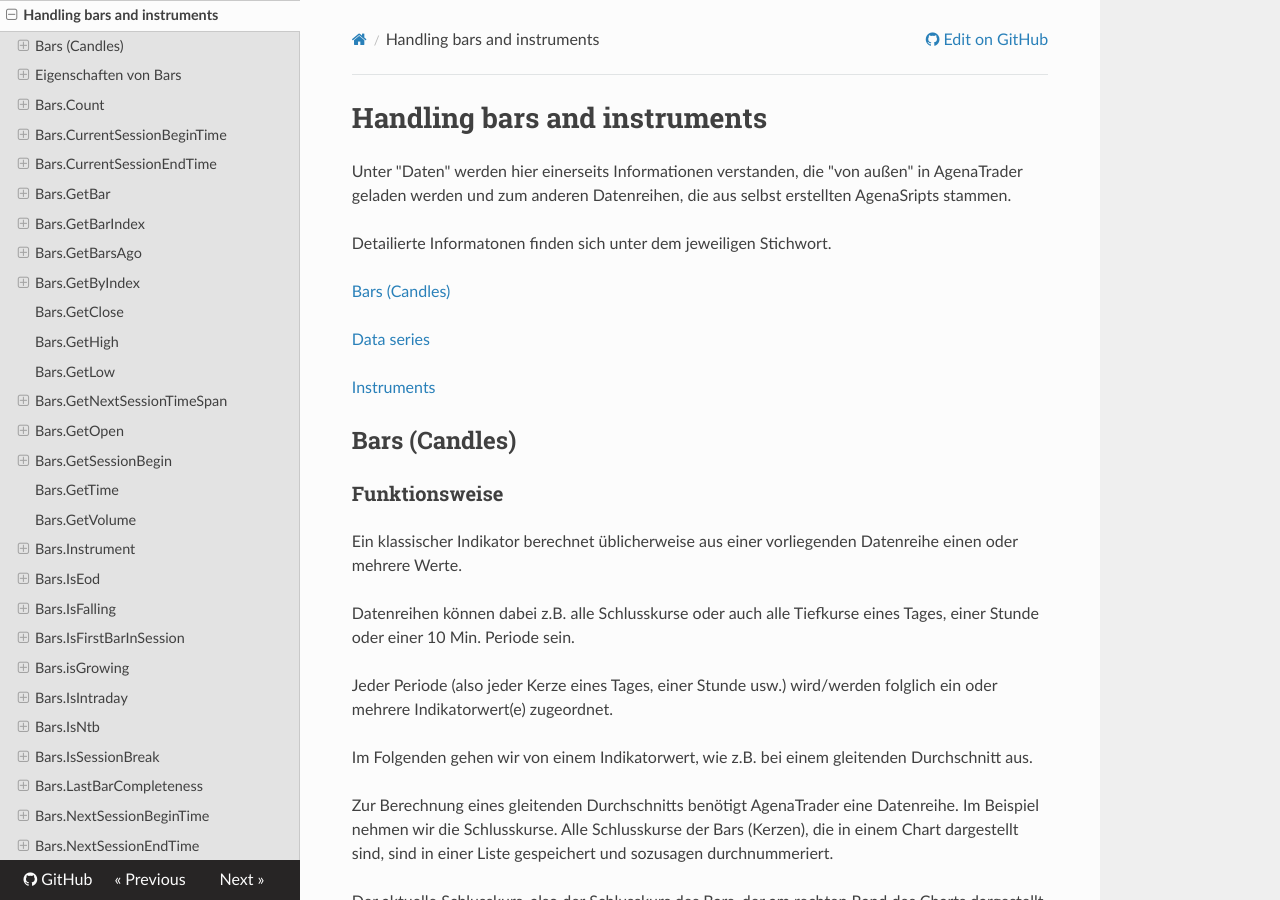
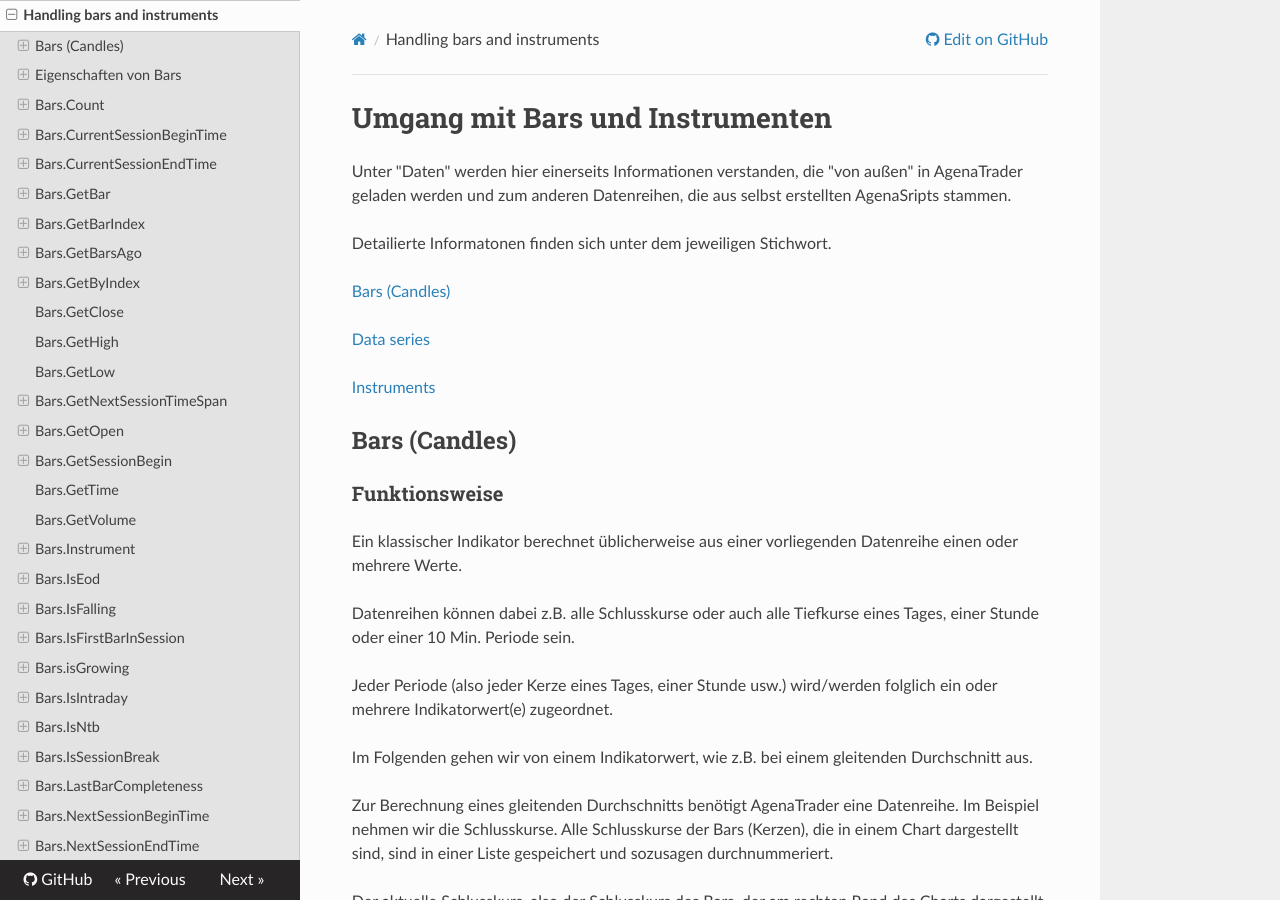
Before and after one commit to AgenaTrader/AgenaScript-documentation-de, an MkDocs documentation site: the page built from sources/handling_bars_and_instruments.md, in a window 1280 px wide and 900 px high. Built offline with MkDocs 1.6.1, drawn with Linux system fonts in a browser that asks for light colours; nearby versions of some CDN libraries; old or Windows-style settings are respelled for this version of MkDocs.

Commit message:
Update handling_bars_and_instruments.md

```diff
--- a/sources/handling_bars_and_instruments.md
+++ b/sources/handling_bars_and_instruments.md
@@ -1,4 +1,4 @@
-#Handling bars and instruments
+#Umgang mit Bars und Instrumenten
 
 Unter "Daten" werden hier einerseits Informationen verstanden, die "von außen" in AgenaTrader geladen werden und zum anderen Datenreihen, die aus selbst erstellten AgenaSripts stammen.
 
```
